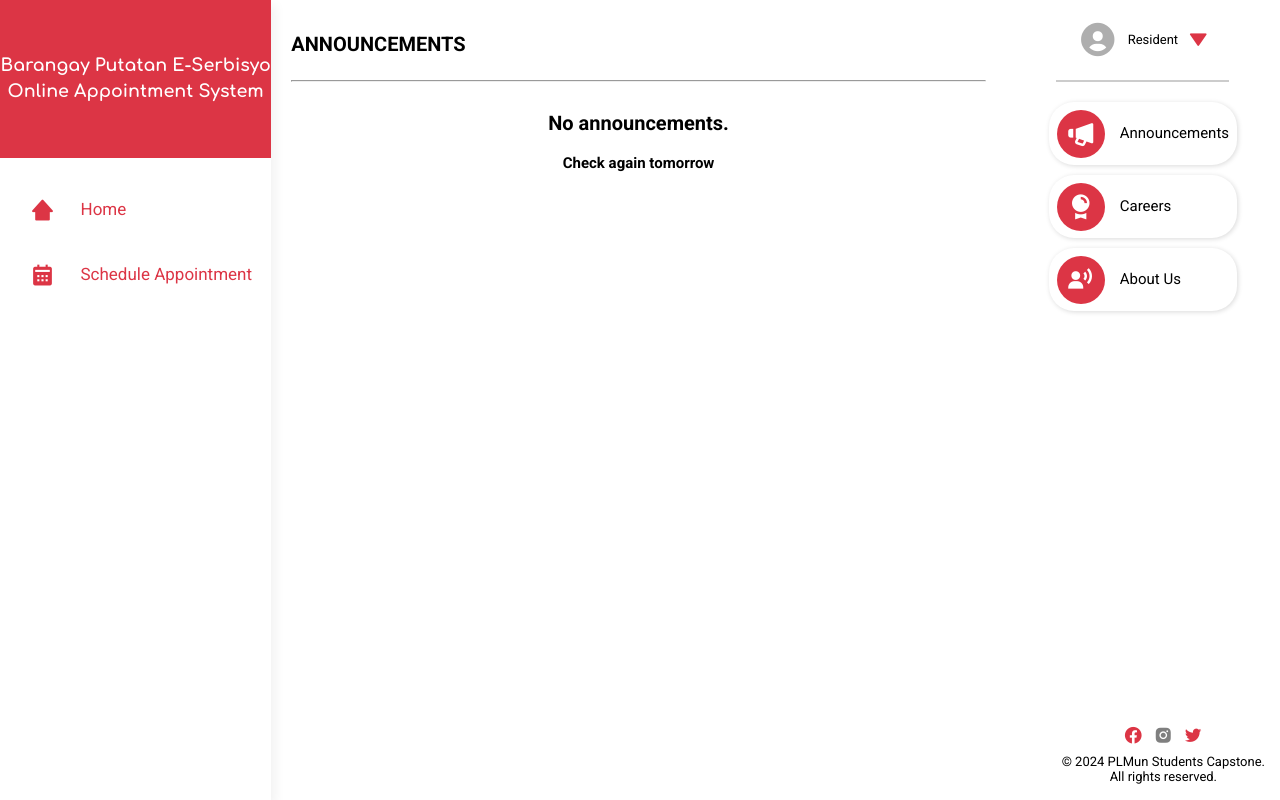
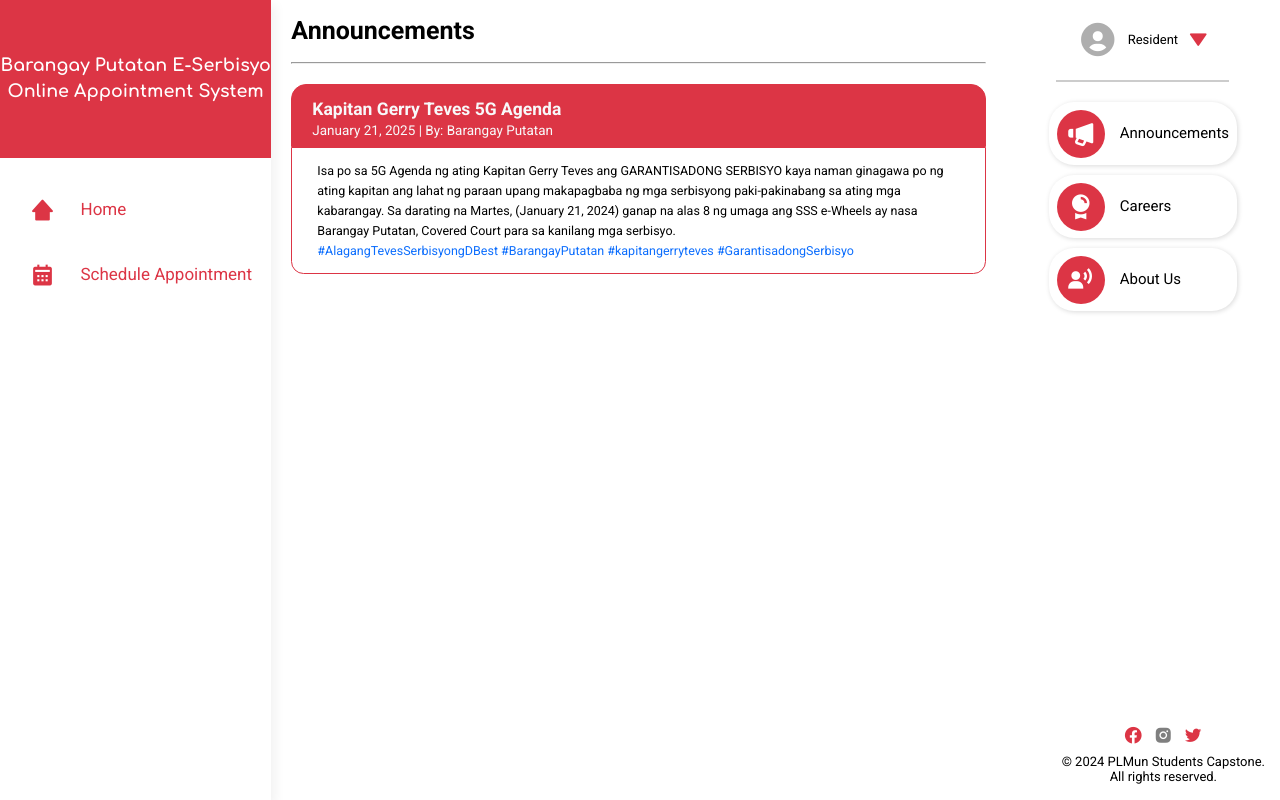
Before and after one commit to jetarciaga/capstone-frontend, a React (Create React App) app: page /announcements in a window 1280 px wide. Built offline with nearby package versions, Linux system fonts and the light colour scheme; no server answers; sample sign-in values are in the browser's storage.

Commit message:
Added announcement

```diff
--- a/src/App.js
+++ b/src/App.js
@@ -14,6 +14,7 @@ import Appointment from "./components/Appointment";
 import UserProfile from "./components/UserProfile";
 import NotFound from "./components/NotFound";
 import ResetPassword from "./components/ResetPassword";
+import Announcement from "./components/Announcement";
 
 const App = () => {
   const auth = useAuth();
@@ -82,6 +83,15 @@ const App = () => {
           }
         />
 
+        <Route
+          path="/announcements"
+          element={
+            <PrivateRoute>
+              <Announcement />
+            </PrivateRoute>
+          }
+        />
+
         <Route path="*" element={<NotFound />} />
 
         <Route path="/reset/password/:uid/:token" element={<ResetPassword />} />
--- /dev/null
+++ b/src/components/Announcement.jsx
@@ -0,0 +1,39 @@
+import React from "react";
+import "./Announcement.scss";
+
+const Announcement = () => {
+  return (
+    <div className="announcement-container">
+      <h1>Announcements</h1>
+      <hr />
+      <div className="announcements">
+        <article>
+          <header>
+            <h2>Kapitan Gerry Teves 5G Agenda</h2>
+            <p>
+              <time datetime="2025-01-21">January 21, 2025</time> | By: Barangay
+              Putatan
+            </p>
+          </header>
+          <section>
+            <p>
+              Isa po sa 5G Agenda ng ating Kapitan Gerry Teves ang GARANTISADONG
+              SERBISYO kaya naman ginagawa po ng ating kapitan ang lahat ng
+              paraan upang makapagbaba ng mga serbisyong paki-pakinabang sa
+              ating mga kabarangay. Sa darating na Martes, (January 21, 2024)
+              ganap na alas 8 ng umaga ang SSS e-Wheels ay nasa Barangay
+              Putatan, Covered Court para sa kanilang mga serbisyo.
+              <br />
+              <span>
+                #AlagangTevesSerbisyongDBest #BarangayPutatan #kapitangerryteves
+                #GarantisadongSerbisyo
+              </span>
+            </p>
+          </section>
+        </article>
+      </div>
+    </div>
+  );
+};
+
+export default Announcement;
--- /dev/null
+++ b/src/components/Announcement.scss
@@ -0,0 +1,55 @@
+@import "../styles/variables/";
+@import "../styles/mixins";
+
+.announcement-container {
+  display: flex;
+  flex-direction: column;
+  width: 60%;
+  h1 {
+    font-size: 2.5em;
+  }
+
+  .announcements {
+    display: flex;
+    flex-direction: column;
+    row-gap: 2em;
+    margin-top: 2em;
+    article {
+      header {
+        padding: 0.5em 2em;
+        border: 0.1rem solid $input-border;
+        background-color: $primary-color;
+        border-color: $primary-color;
+        border-radius: 1.5em;
+        border-bottom-left-radius: 0;
+        border-bottom-right-radius: 0;
+        flex-direction: column;
+        display: flex;
+        color: $light-color;
+        h2 {
+          margin: 0.5em 0 0 0;
+          font-size: 1.75em;
+        }
+        p {
+          font-size: 1.35em;
+          margin: 0.25em 0;
+        }
+      }
+      section {
+        padding: 1em 2em;
+        border: 0.1rem solid $input-border;
+        border-color: $primary-color;
+        border-radius: 1em;
+        border-top-right-radius: 0;
+        border-top-left-radius: 0;
+        font-size: 1.25em;
+        p {
+          line-height: 1.6;
+          span {
+            color: $secondary-color;
+          }
+        }
+      }
+    }
+  }
+}
```
